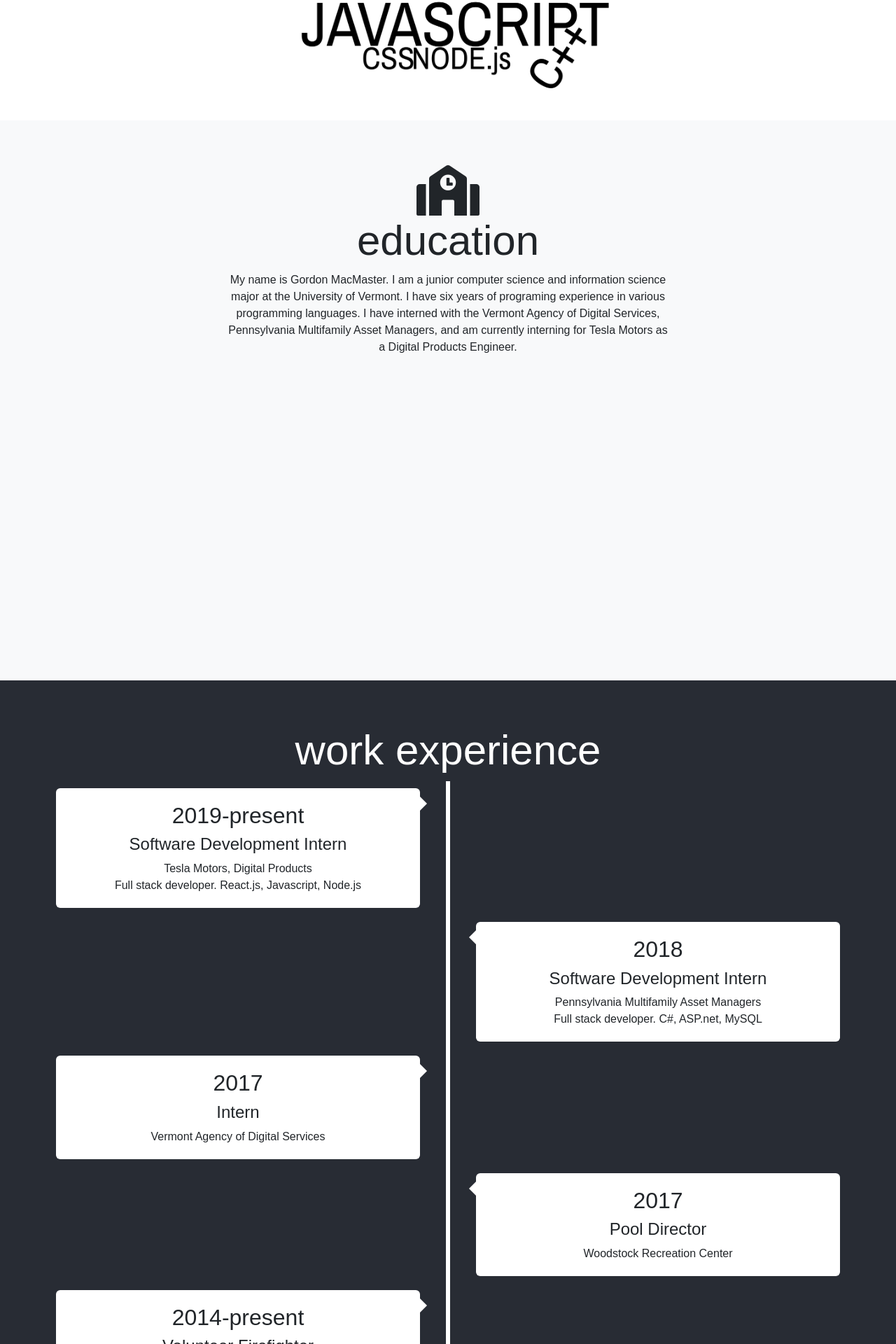
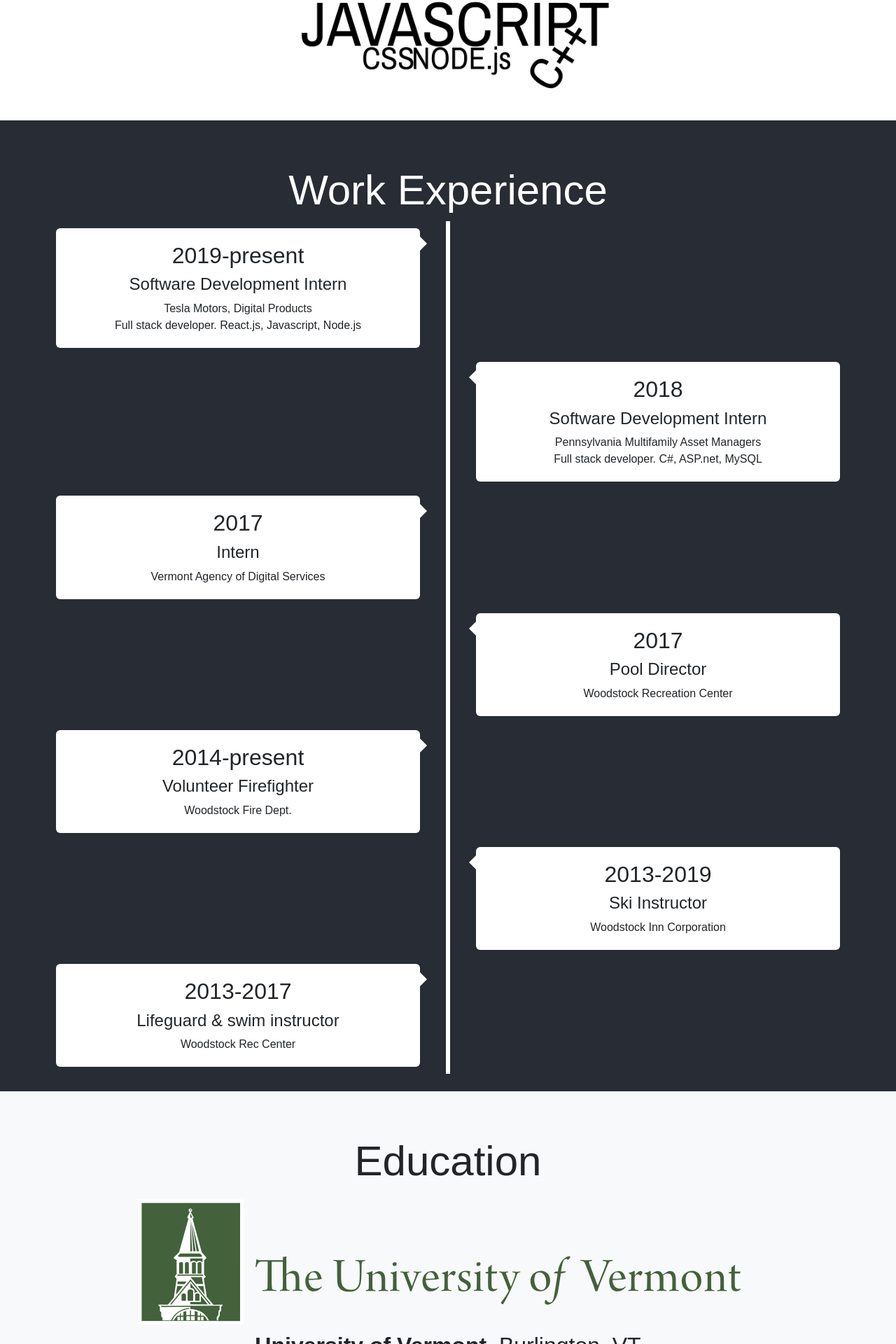
Before and after one commit to gmacmaster/gordonmacmaster.com, a React (Create React App) app: page / in a window 1280 px wide. Shown: the part 1566-3486 px from the top of the page at 70% size. Built offline with nearby package versions, Linux system fonts and the light colour scheme.

Commit message:
added edu sect

```diff
--- a/src/App.css
+++ b/src/App.css
@@ -92,6 +92,14 @@
   max-height: 500px;
 }
 
+.uvmlogo {
+  max-height: 200px;
+  max-width: 100%
+}
+
+.woodstocklogo {
+  max-width: 25%;
+}
 .aboutParagraph {
   max-width: 50%;
   margin: 0 auto;
--- a/src/App.js
+++ b/src/App.js
@@ -15,8 +15,8 @@ class App extends Component {
           <Navbar/>
         <HeroSection sectionID='hero'/>
         <AboutSection sectionID='about'/>
+        <WorkSection sectionID='work'/>
         <EducationSection sectionID='education'/>
-        <WorkSection sectionID='work'/>
         <ContactSection sectionID='contact'/>
         <Footer sectionID='footer'/>
       </div>
--- a/src/components/AboutSection.js
+++ b/src/components/AboutSection.js
@@ -11,7 +11,7 @@ class AboutSection extends Component {
                 <div style={{paddingTop: '5%'}}>
                     <img src={logo} alt="Logo" style={{maxHeight: '150px'}}/>
                     <h1 style={{  fontSize: '60px', fontWeight: 400, lineHeight: 1.2}}>
-                        i am a full stack developer
+                        I Am A Full Stack Developer
                     </h1>
                     <p className="aboutParagraph">My name is Gordon MacMaster. I am a junior computer science and information science major at the University of Vermont. I have six years
                         of programing experience in various languages and frameworks. I have interned with the Vermont Agency of Digital Services, Pennsylvania Multifamily
--- a/src/components/ContactSection.js
+++ b/src/components/ContactSection.js
@@ -45,7 +45,7 @@ class ContactSection extends Component {
                 <div style={{paddingTop: '5%'}}>
                     <img src={logo} alt="Logo" style={{maxHeight: '150px'}}/>
                     <h1 style={{  fontSize: '60px', fontWeight: 400, lineHeight: 1.2}}>
-                        contact me
+                        Contact Me
                     </h1>
                     <p className="contactParagraph">
                         Feel free to reach out to learn about my experience, plans for the future, or business inquiries
@@ -143,7 +143,7 @@ class ContactSection extends Component {
                                         <div className="row">
                                             <div className="col-sm-12 text-right">
                                                 <input type="hidden" name="_next" value="https://gordonmacmaster.com/#contact" />
-                                                <input type="submit" className="btn btn-custom" value="Send Message" />
+                                                <input type="submit" className="btn btn-custom" value="Send Message" style={{marginBottom: '10px'}}/>
                                                 </div>
                                         </div>
                                     </form>
--- a/src/components/EducationSection.js
+++ b/src/components/EducationSection.js
@@ -1,21 +1,28 @@
 import React, { Component } from 'react';
 import PropTypes from 'prop-types';
 import '../App.css';
-import wordcloud from '../wordcloud.png'
+import uvm from '../uvm3.svg'
+import woodstock from '../woodstock.png'
 
 class EducationSection extends Component {
     render() {
         return (
             <div id={this.props.sectionID} className="Page-Section bg-light">
                 <div style={{paddingTop: '5%'}}>
-                    <i className="fas fa-school" style={{fontSize: '72px'}}/>
                     <h1 style={{  fontSize: '60px', fontWeight: 400, lineHeight: 1.2}}>
-                        education
+                        Education
                     </h1>
-                    <p className="aboutParagraph">My name is Gordon MacMaster. I am a junior computer science and information science major at the University of Vermont. I have six years
-                        of programing experience in various programming languages. I have interned with the Vermont Agency of Digital Services, Pennsylvania Multifamily
-                        Asset Managers, and am currently interning for Tesla Motors as a Digital Products Engineer.
-                    </p>
+                    <img src={uvm} alt="University of Vermont Logo" className="uvmlogo"/>
+                    <h2><strong>University of Vermont,</strong> Burlington, VT</h2>
+                    <h4>College of Engineering and Mathematical Sciences</h4>
+                    <h4>UVM Honors College</h4>
+                    <h5>Computer Science and Information Systems</h5>
+                    <h5>2016-Present</h5>
+                    <br />
+                    <img src={woodstock} alt="Woodstock Logo" className="woodstocklogo"/>
+                    <h2><strong>Woodstock Union Highschool,</strong> Woodstock, VT</h2>
+                    <h4>Salutatorian</h4>
+                    <h4 style={{paddingBottom: '10px'}}>2012-2016</h4>
                 </div>
             </div>
         );
--- a/src/components/WorkSection.js
+++ b/src/components/WorkSection.js
@@ -7,7 +7,7 @@ class WorkSection extends Component {
         return (
             <div id={this.props.sectionID} className="Page-Section">
                 <div style={{paddingTop: '5%', background: '#282c34', minHeight: '100vh', paddingBottom: '25px'}}>
-                    <h1 className="header_title" style={{color: 'white', textTransform: 'lowercase'}}>work experience</h1>
+                    <h1 className="header_title" style={{color: 'white'}}>Work Experience</h1>
                     <div className="timeline">
                         <div className="timeline-container left">
                             <div className="content">
```
Also changed, not shown: src/uvm3.svg (added), src/woodstock.png (added).
